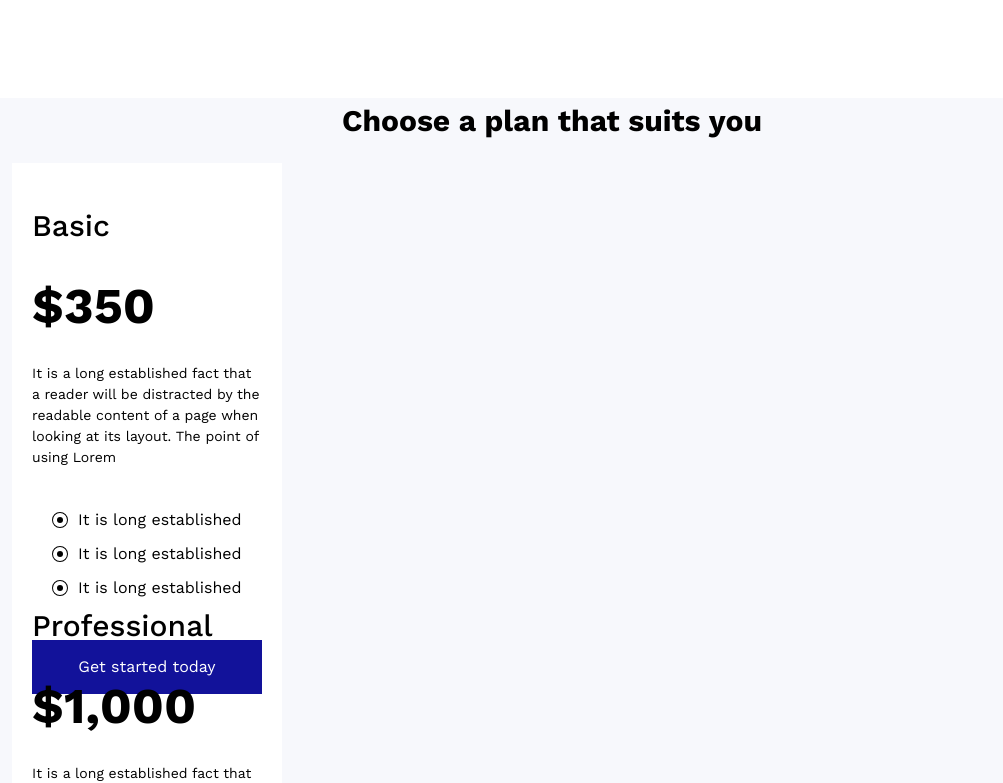
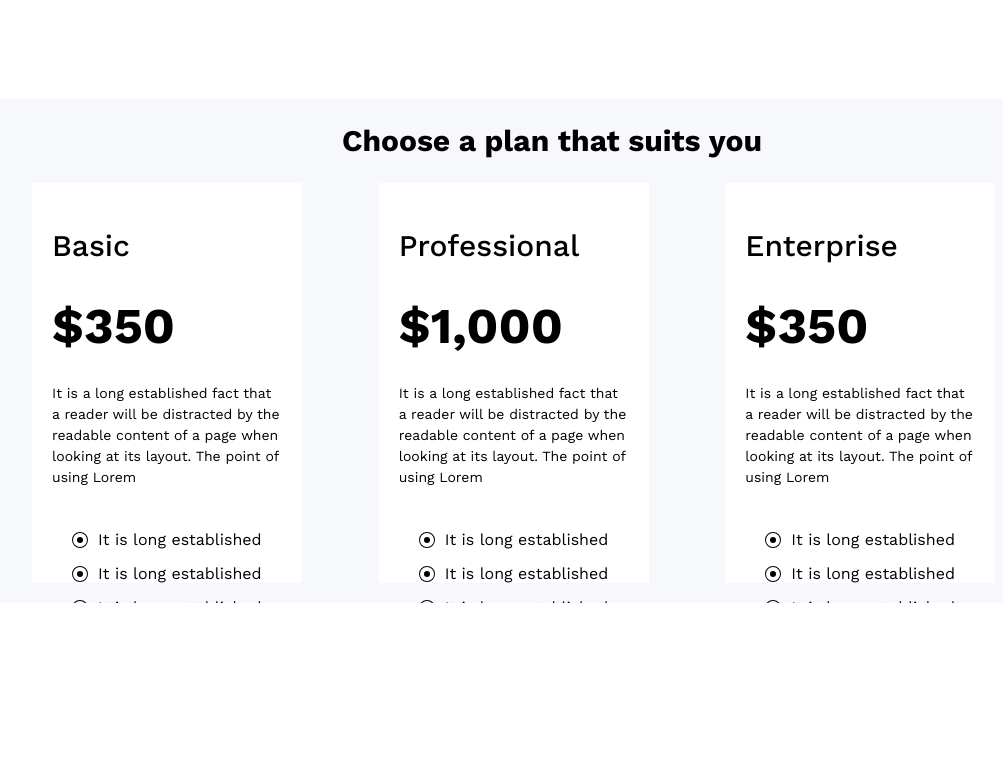
Before and after one commit to Niscolinx/opoko, a React (Vite) app: page /pricing in a window 1280 px wide. Shown: the part 602-1385 px from the top of the page, without its empty margins (88-1091 px from the left). After the commit the page ends 1316 px from the top, so only its background shows below. Built offline with nearby package versions, Linux system fonts and the light colour scheme.

Commit message:
working on about us

```diff
--- a/src/pages/Pricing.tsx
+++ b/src/pages/Pricing.tsx
@@ -76,7 +76,7 @@ function Pricing() {
         </div>
       </section>
       <section
-        className="grid gap-8 bg-[#F7F8FC]"
+        className="grid gap-8 bg-[#F7F8FC] p-8"
         style={{
           boxShadow: `0 0 0 100vmax #F7F8FC`,
           clipPath: `inset(0 -100vmax)`,
@@ -85,7 +85,12 @@ function Pricing() {
         <p className="font-bold text-[3rem] text-center">
           Choose a plan that suits you
         </p>
-        <div>
+        <div
+          className="grid"
+          style={{
+            gridTemplateColumns: 'repeat(auto-fit, minmax(30rem, 1fr))',
+          }}
+        >
           <Card
             title={'Basic'}
             amount={350}
```
